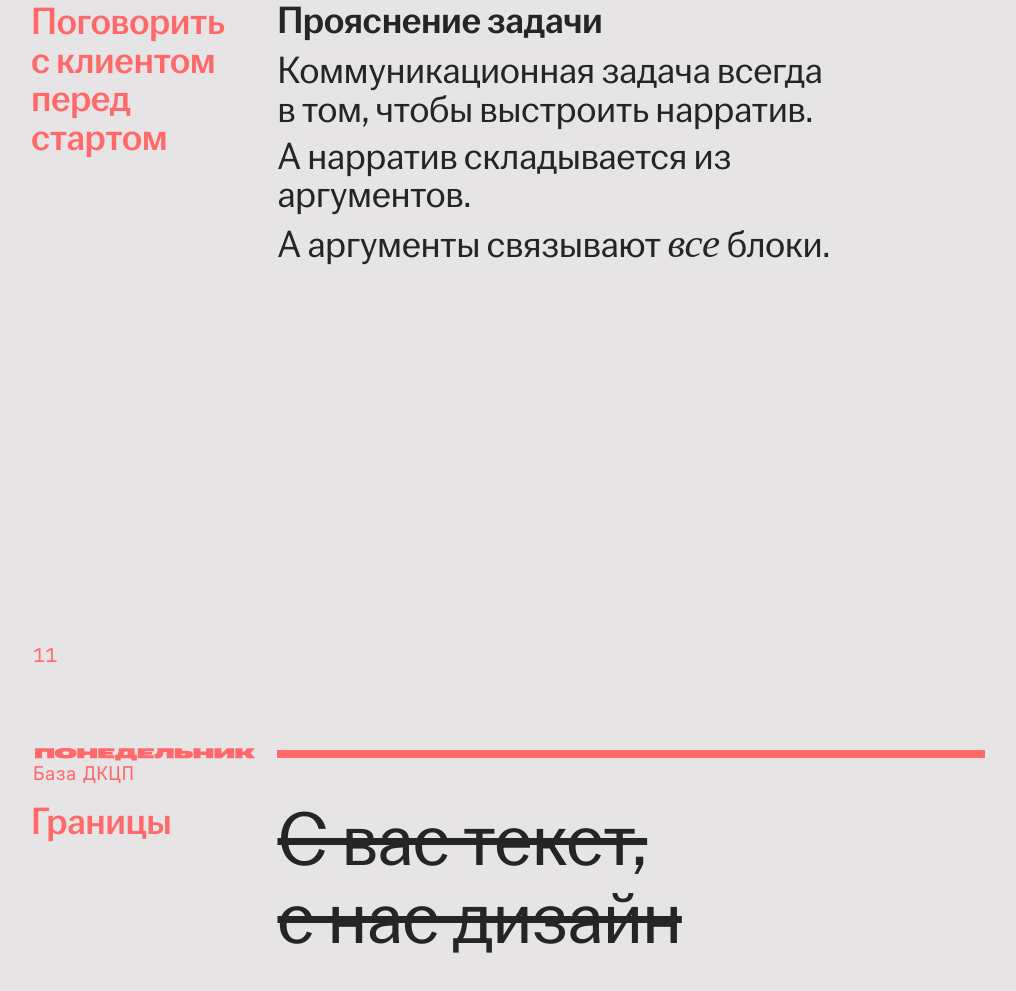
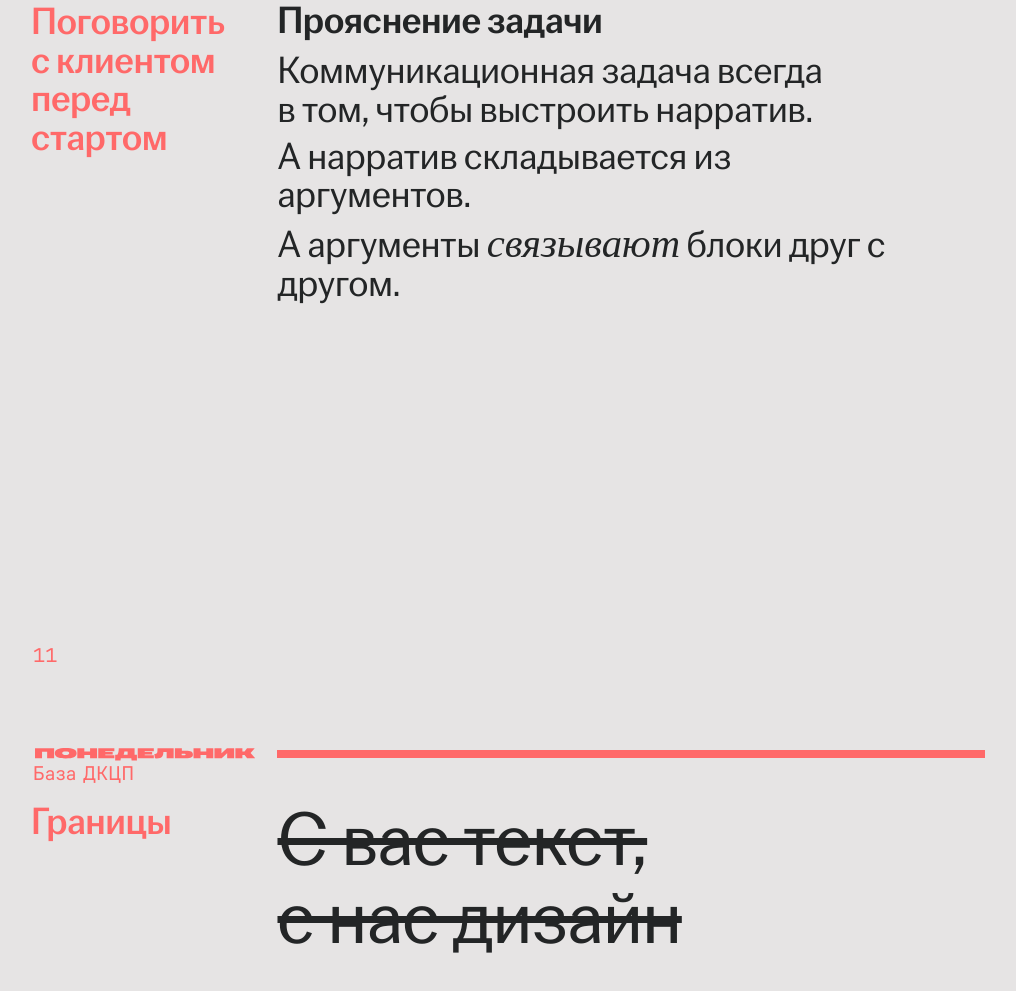
Before and after one commit to Eugene-Arutyunov/pndlnk-slides, an Eleventy site: page src/lesson3.html in a window 1280 px wide. Shown: the part 8091-9082 px from the top of the page, without its empty margins (8-1024 px from the left). Built offline with nearby package versions, Linux system fonts and the light colour scheme; Eleventy itself is replaced by a stand-in of ours; files that its build step writes are made by us from their sources.

Commit message:
Refine wording in lesson3 content for improved clarity

```diff
--- a/src/lesson3.html
+++ b/src/lesson3.html
@@ -197,7 +197,7 @@ block content %}
     <h2>Прояснение задачи</h2>
     <p>Коммуникационная задача всегда в том, чтобы выстроить нарратив.</p>
     <p>А нарратив складывается из аргументов.</p>
-    <p>А аргументы связывают <em>все</em> блоки.</p>
+    <p>А аргументы <em>связывают</em> блоки друг с другом.</p>
   </div>
 </div>
 
@@ -227,7 +227,7 @@ block content %}
   <div class="slide-content">
     <p>✓ <strike>Есть работа</strike></p>
     <p>✓ <strike>Есть деньги</strike></p>
-    <p>✓<strike>Нормальные ребята</strike></p>
+    <p>✓ <strike>Нормальные ребята</strike></p>
     <p>✓ Есть перспектива</p>
   </div>
 </div>
```
